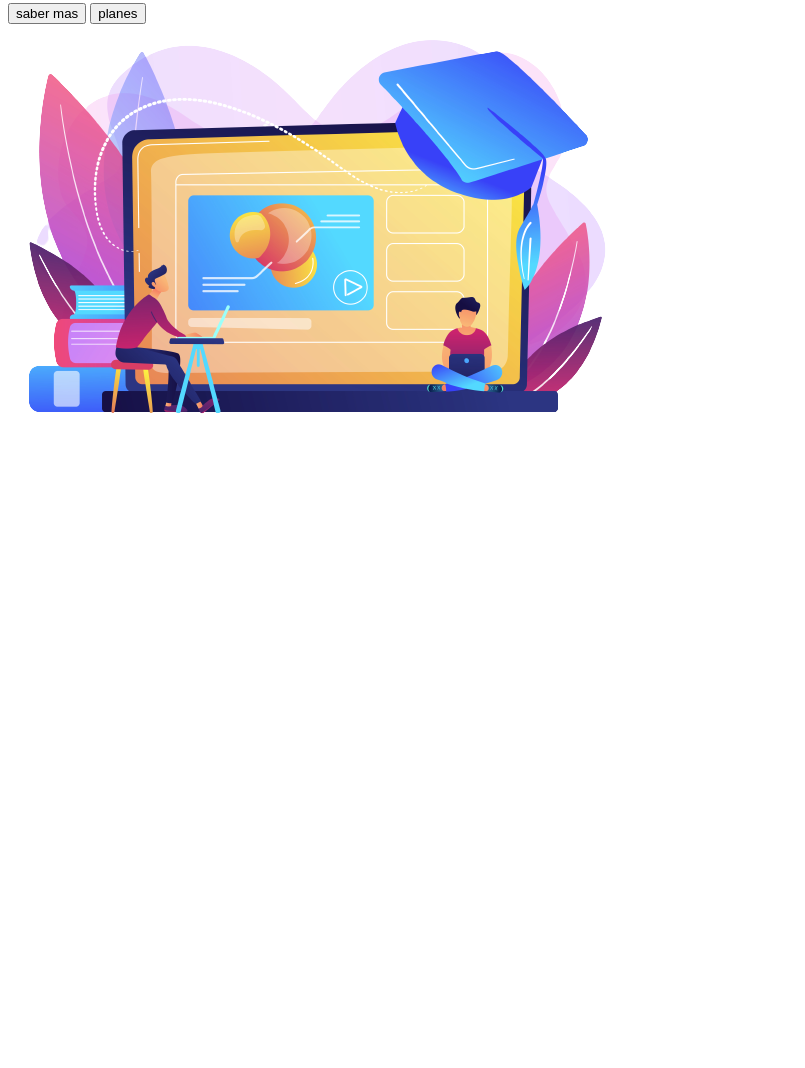
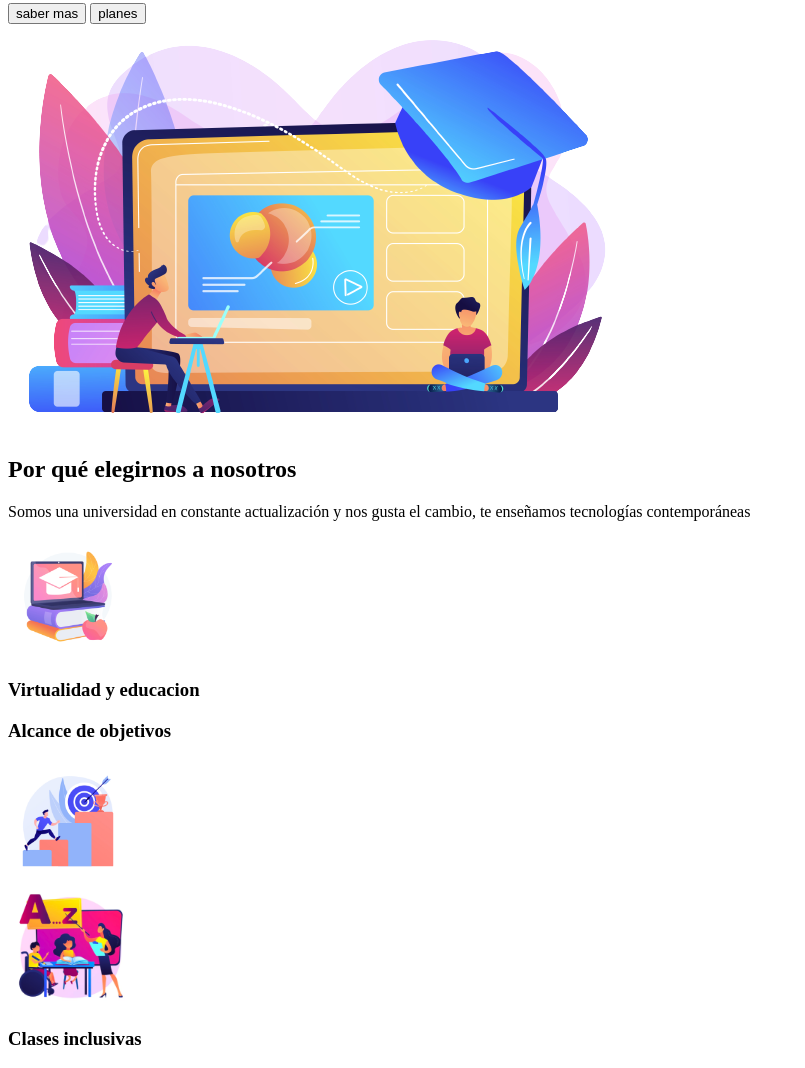
Before and after one commit to FelipeMatallana696/taller_9-full-stack-g1, a plain HTML site: page punto-1-2-3/index.html in a window 1280 px wide. Shown: the part 369-1437 px from the top of the page, without its empty margins (0-805 px from the left). Before the commit the page ends 813 px from the top, so only its background shows below. Drawn offline with Linux system fonts and the light colour scheme.

Commit message:
este es el banner y section1 hechos en html

```diff
--- a/punto-1-2-3/index.html
+++ b/punto-1-2-3/index.html
@@ -45,7 +45,28 @@
             </div>
             <img src="./public/images/banner-online.png" alt="banner-online">
         </section>
-        <section id="section-1"></section>
+        <section id="section-1">
+            <div class="section-1__info">
+                <h2> Por qué elegirnos a nosotros</h2>
+                <p> Somos una universidad en constante actualización
+                    y nos gusta el cambio, te enseñamos tecnologías
+                    contemporáneas
+                </p>
+            </div>
+            <div class="card-1">
+                <img src="./public/images/section1-education.png" alt="section1-education" width="120px" height="120px">
+                <h3>Virtualidad y
+                    educacion</h3>
+            </div>
+            <div class="card-2">
+                <h3>Alcance de objetivos</h3>
+                <img src="./public/images/section1-goals.png" alt="section1-goals" width="120px" height="120px">
+            </div>
+            <div class="card-3">
+                <img src="./public/images/section1-teach.png" alt="section1-teach" width="120px" height="120px">
+                <h3>Clases inclusivas</h3>
+            </div>
+        </section>
         <section id="section-2"></section>
 
     </main>
```
